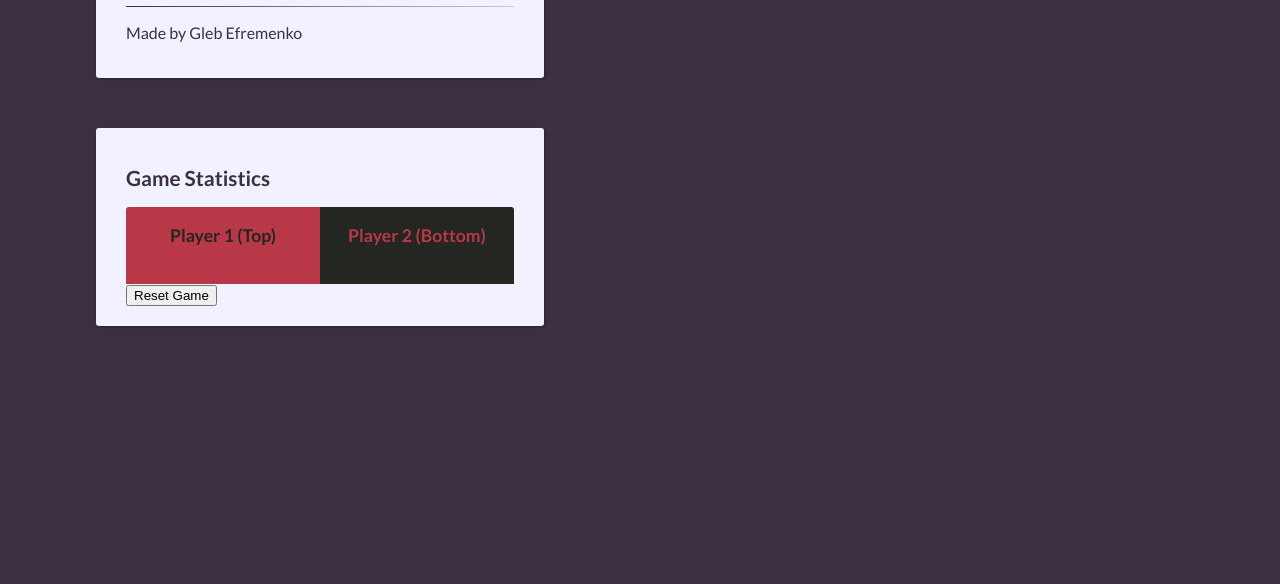
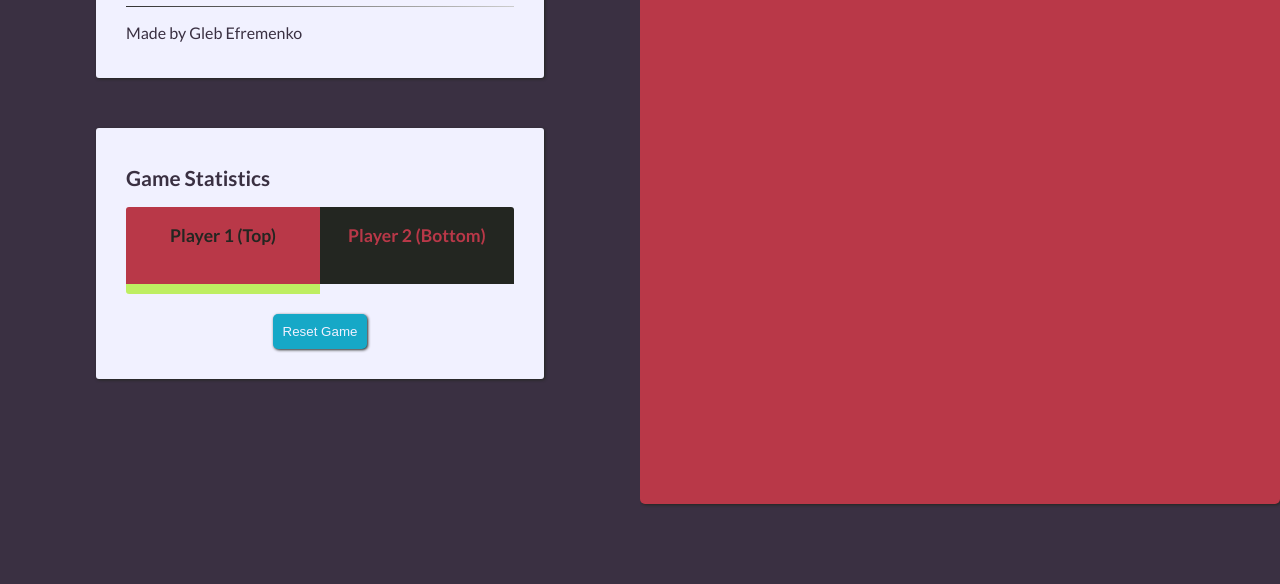
Before and after one commit to PI15a-PPSE/Efremenko, a plain HTML site: page index.html in a window 1280 px wide. Shown: the part 216-800 px from the top of the page. Drawn offline with nearby package versions, Linux system fonts and the light colour scheme.

Commit message:
More Tile CSS

```diff
--- a/style.css
+++ b/style.css
@@ -128,3 +128,46 @@ div.stats #player2 .capturedPiece {
     transition: all 0.2s linear;
     margin: 5px;
 }
+
+div.stats div.turn {
+    height: 10px;
+    width: 100%;
+    background: linear-gradient(to right, #BEEE62 50%, transparent 50%);
+    border-radius: 0 0 3px 3px;
+}
+
+div.stats button#cleargame {
+    display: block;
+    border: 0;
+    color: #F1F1FF;
+    border-radius: 5px;
+    cursor: pointer;
+    margin: 20px auto 10px;
+    padding: 10px;
+    background-color: #16A8C7;
+    box-shadow: 1px 1px 3px #232621;
+    transition: background-color 0.15s linear;
+}
+
+div.stats button#cleargame:hover {
+    background-color: #0c5a6b;
+}
+
+div#board {
+    position: absolute;
+    top: calc(50% - 40vmin);
+    left: calc(50% - 40vmin);
+    width: 80vmin;
+    height: 80vmin;
+    border-radius: 5px;
+    box-shadow: 1px 1px 3px #232621;
+    background-color: #B93848;
+    overflow: hidden;
+}
+
+div#board .tile {
+    width: 10vmin;
+    height: 10vmin;
+    position: absolute;
+    background-color: #232621;
+}
```
